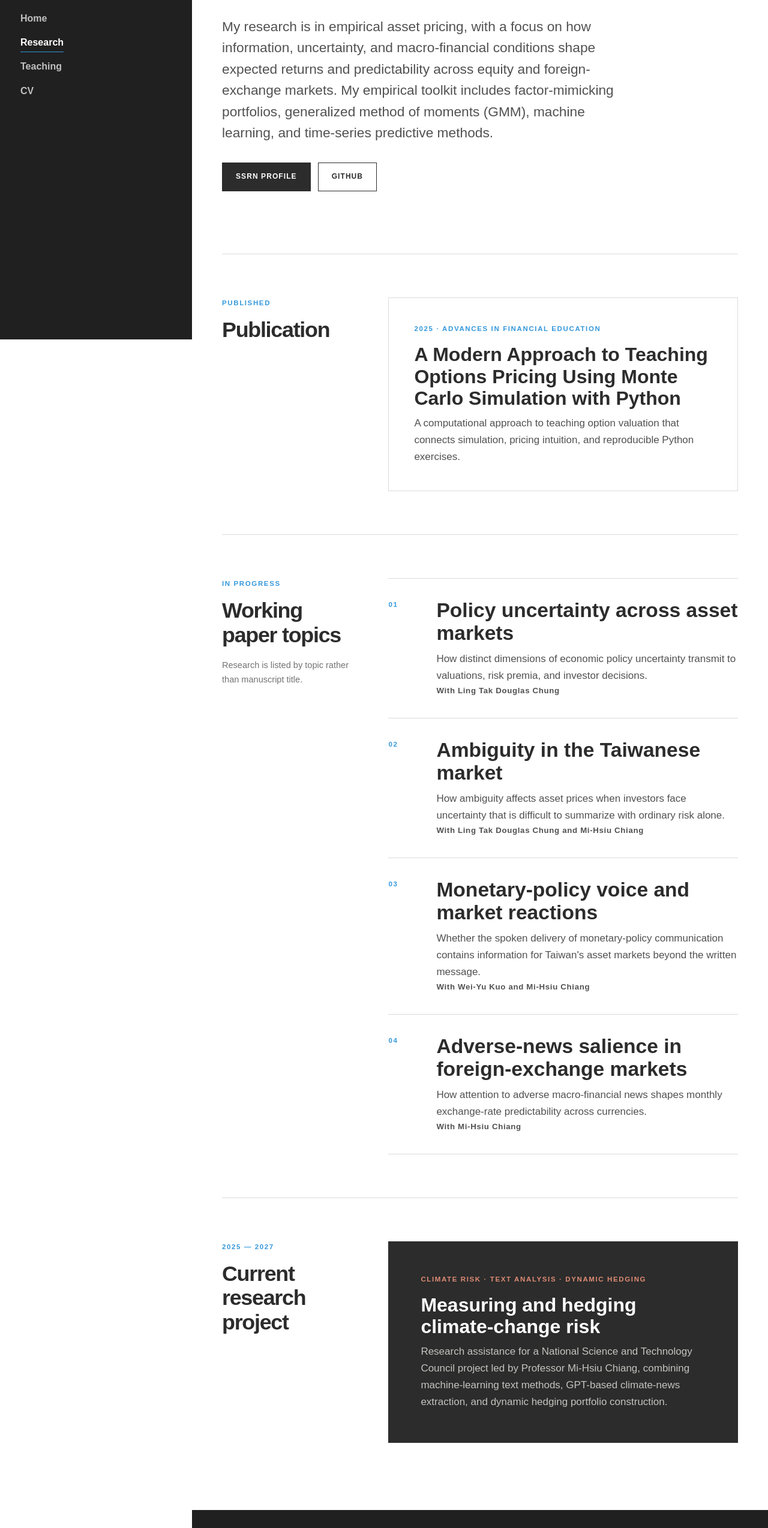
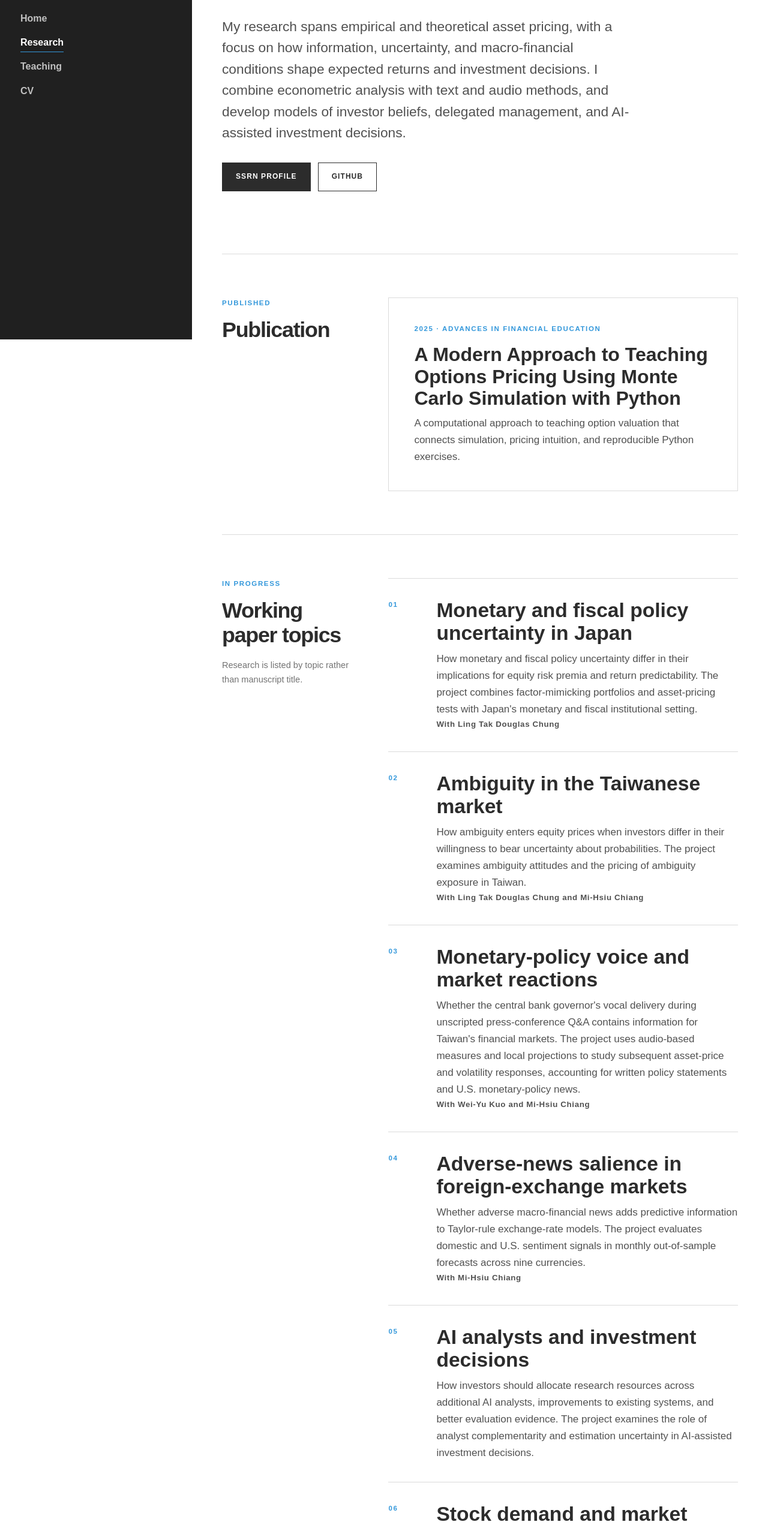
Before and after one commit to Wesley1110/Wesley1110.github.io, a Next.js app: page /research in a window 1280 px wide. Shown: the part 234-2782 px from the top of the page at 60% size. Built offline with nearby package versions, Linux system fonts and the light colour scheme.

Commit message:
Update academic profile, research topics, and teaching approach

```diff
--- a/app/components/SiteShell.tsx
+++ b/app/components/SiteShell.tsx
@@ -69,7 +69,7 @@ export function SiteShell({
               GitHub
             </a>
           </div>
-          <p className="footer-meta">Taipei, Taiwan · Updated August 2026</p>
+          <p className="footer-meta">Taipei, Taiwan · Updated October 2026</p>
         </div>
       </footer>
     </div>
--- a/app/page.tsx
+++ b/app/page.tsx
@@ -24,9 +24,12 @@ export default function Home() {
           <p className="eyebrow">Finance · Asset Pricing · Econometrics</p>
           <h1 id="home-title">Researching how information becomes price.</h1>
           <p className="hero-lede">
-            I am a PhD candidate in Finance at National Chengchi University,
-            studying how uncertainty, news, and investor beliefs shape asset
-            prices and exchange rates.
+            I am a PhD candidate in Finance at National Chengchi University.
+            My research examines how information, uncertainty, and investor
+            beliefs shape asset prices and investment decisions. I combine
+            empirical analysis with theoretical modeling, with interests
+            spanning asset pricing, macro-finance, behavioral finance, and
+            artificial intelligence.
           </p>
           <div className="button-row" aria-label="Profile links">
             <a className="button button-primary" href="/cv-wesley-tzeng.pdf">
@@ -59,10 +62,18 @@ export default function Home() {
         </div>
         <div className="prose-stack">
           <p>
-            My work sits at the intersection of empirical asset pricing,
-            macro-finance, behavioral finance, and modern textual analysis. I
-            am especially interested in settings where attention and
-            uncertainty change the information investors extract from markets.
+            My empirical work studies policy uncertainty, central-bank
+            communication, ambiguity, and exchange-rate predictability. I
+            combine financial data with text and audio analysis to examine
+            how investors interpret information and how that information
+            enters market prices.
+          </p>
+          <p>
+            Alongside my empirical work, I develop theoretical models of
+            investor beliefs, delegated portfolio management, and AI in
+            financial markets. These projects examine how information-processing
+            capabilities, preferences, and institutional constraints shape
+            stock demand, portfolio choice, and equilibrium prices.
           </p>
           <p>
             I am currently a research assistant on a National Science and
--- a/app/research/page.tsx
+++ b/app/research/page.tsx
@@ -4,37 +4,67 @@ import { SiteShell } from "../components/SiteShell";
 export const metadata: Metadata = {
   title: "Research",
   description:
-    "Empirical asset pricing research by Wesley Tzeng using factor-mimicking portfolios, GMM, machine learning, and time-series predictive methods.",
+    "Empirical and theoretical asset pricing research by Wesley Tzeng on information, investor beliefs, AI in financial markets, and portfolio choice.",
 };
 
 const workingTopics = [
   {
     number: "01",
-    topic: "Policy uncertainty across asset markets",
+    topic: "Monetary and fiscal policy uncertainty in Japan",
     description:
-      "How distinct dimensions of economic policy uncertainty transmit to valuations, risk premia, and investor decisions.",
+      "How monetary and fiscal policy uncertainty differ in their implications for equity risk premia and return predictability. The project combines factor-mimicking portfolios and asset-pricing tests with Japan's monetary and fiscal institutional setting.",
     collaborators: "With Ling Tak Douglas Chung",
   },
   {
     number: "02",
     topic: "Ambiguity in the Taiwanese market",
     description:
-      "How ambiguity affects asset prices when investors face uncertainty that is difficult to summarize with ordinary risk alone.",
+      "How ambiguity enters equity prices when investors differ in their willingness to bear uncertainty about probabilities. The project examines ambiguity attitudes and the pricing of ambiguity exposure in Taiwan.",
     collaborators: "With Ling Tak Douglas Chung and Mi-Hsiu Chiang",
   },
   {
     number: "03",
     topic: "Monetary-policy voice and market reactions",
     description:
-      "Whether the spoken delivery of monetary-policy communication contains information for Taiwan's asset markets beyond the written message.",
+      "Whether the central bank governor's vocal delivery during unscripted press-conference Q&A contains information for Taiwan's financial markets. The project uses audio-based measures and local projections to study subsequent asset-price and volatility responses, accounting for written policy statements and U.S. monetary-policy news.",
     collaborators: "With Wei-Yu Kuo and Mi-Hsiu Chiang",
   },
   {
     number: "04",
     topic: "Adverse-news salience in foreign-exchange markets",
     description:
-      "How attention to adverse macro-financial news shapes monthly exchange-rate predictability across currencies.",
+      "Whether adverse macro-financial news adds predictive information to Taylor-rule exchange-rate models. The project evaluates domestic and U.S. sentiment signals in monthly out-of-sample forecasts across nine currencies.",
     collaborators: "With Mi-Hsiu Chiang",
+  },
+  {
+    number: "05",
+    topic: "AI analysts and investment decisions",
+    description:
+      "How investors should allocate research resources across additional AI analysts, improvements to existing systems, and better evaluation evidence. The project examines the role of analyst complementarity and estimation uncertainty in AI-assisted investment decisions.",
+  },
+  {
+    number: "06",
+    topic: "Stock demand and market equilibrium at the AI limit",
+    description:
+      "How the widespread use of advanced AI in investment decisions affects the demand for individual stocks. This theoretical project examines whether stock demand remains downward sloping as investors' information-processing capabilities improve, and how portfolio constraints and market-clearing conditions shape equilibrium prices.",
+  },
+  {
+    number: "07",
+    topic: "Delegated portfolio management and investor beliefs",
+    description:
+      "How investment mandates, household fund choice, and portfolio constraints determine whose beliefs influence asset prices. This research studies the connection between delegated asset management and market equilibrium.",
+  },
+  {
+    number: "08",
+    topic: "Investor experience and risk-bearing capacity",
+    description:
+      "How personal experience shapes beliefs and willingness to bear risk, and how these differences aggregate into asset prices. Theoretical work connects investor heterogeneity with demographic change and portfolio choice.",
+  },
+  {
+    number: "09",
+    topic: "Zero-days-to-expiration options and market structure",
+    description:
+      "A synthesis of research on zero-days-to-expiration (0DTE) options, focusing on trading activity, dealer hedging, liquidity, and intraday market dynamics.",
   },
 ];
 
@@ -45,12 +75,11 @@ export default function ResearchPage() {
         <p className="eyebrow">Research</p>
         <h1>Questions before titles.</h1>
         <p className="page-intro-copy">
-          My research is in empirical asset pricing, with a focus on how
-          information, uncertainty, and macro-financial conditions shape
-          expected returns and predictability across equity and foreign-exchange
-          markets. My empirical toolkit includes factor-mimicking portfolios,
-          generalized method of moments (GMM), machine learning, and time-series
-          predictive methods.
+          My research spans empirical and theoretical asset pricing, with a
+          focus on how information, uncertainty, and macro-financial conditions
+          shape expected returns and investment decisions. I combine econometric
+          analysis with text and audio methods, and develop models of investor
+          beliefs, delegated management, and AI-assisted investment decisions.
         </p>
         <nav className="button-row research-profile-links" aria-label="Research profiles">
           <a
@@ -97,15 +126,37 @@ export default function ResearchPage() {
         </div>
         <div className="topic-list">
           {workingTopics.map((item) => (
-            <article className="topic-card" key={item.number}>
+            <article className="topic-card" key={item.number} id={`topic-${item.number}`}>
               <p className="topic-number">{item.number}</p>
               <div>
                 <h3>{item.topic}</h3>
                 <p>{item.description}</p>
-                <p className="collaborators">{item.collaborators}</p>
+                {item.collaborators && (
+                  <p className="collaborators">{item.collaborators}</p>
+                )}
               </div>
             </article>
           ))}
+        </div>
+      </section>
+
+      <section className="research-section section-rule" aria-labelledby="methods-title">
+        <div className="section-heading">
+          <h2 id="methods-title">Methods and measurement</h2>
+        </div>
+        <div className="prose-stack">
+          <p>
+            My empirical work uses factor-mimicking portfolios, generalized
+            method of moments (GMM), predictive regressions, and local
+            projections (<a href="https://doi.org/10.1257/0002828053828518" target="_blank" rel="noreferrer">Jordà, 2005</a>) to connect economic questions with observable market
+            outcomes. Forecasting projects emphasize out-of-sample performance
+            relative to explicit benchmarks.
+          </p>
+          <p>
+            I use Python and R to develop reproducible research workflows and apply
+            machine learning and language models to financial news and
+            central-bank communication.
+          </p>
         </div>
       </section>
 
--- a/app/teaching/page.tsx
+++ b/app/teaching/page.tsx
@@ -49,11 +49,18 @@ export default function TeachingPage() {
       <header className="page-intro">
         <p className="eyebrow">Teaching</p>
         <h1>Derivations with an economic reason.</h1>
-        <p>
-          I write notes that make the mathematical step and the financial
-          intuition visible together. These materials support courses in option
-          valuation and advanced quantitative methods.
-        </p>
+        <div className="prose-stack">
+          <p>
+            My approach starts with the economic question, revisits the necessary
+            mathematical foundations, and works through the derivation step by
+            step. Where useful, Python simulations connect an analytical result
+            to a numerical example that students can explore themselves.
+          </p>
+          <p>
+            These materials support courses in option valuation and advanced
+            quantitative methods.
+          </p>
+        </div>
       </header>
 
       <section className="notes-grid section-rule" aria-labelledby="notes-title">
```
Also changed, not shown: 5 other files (tests, documents, lock files or other folders).
